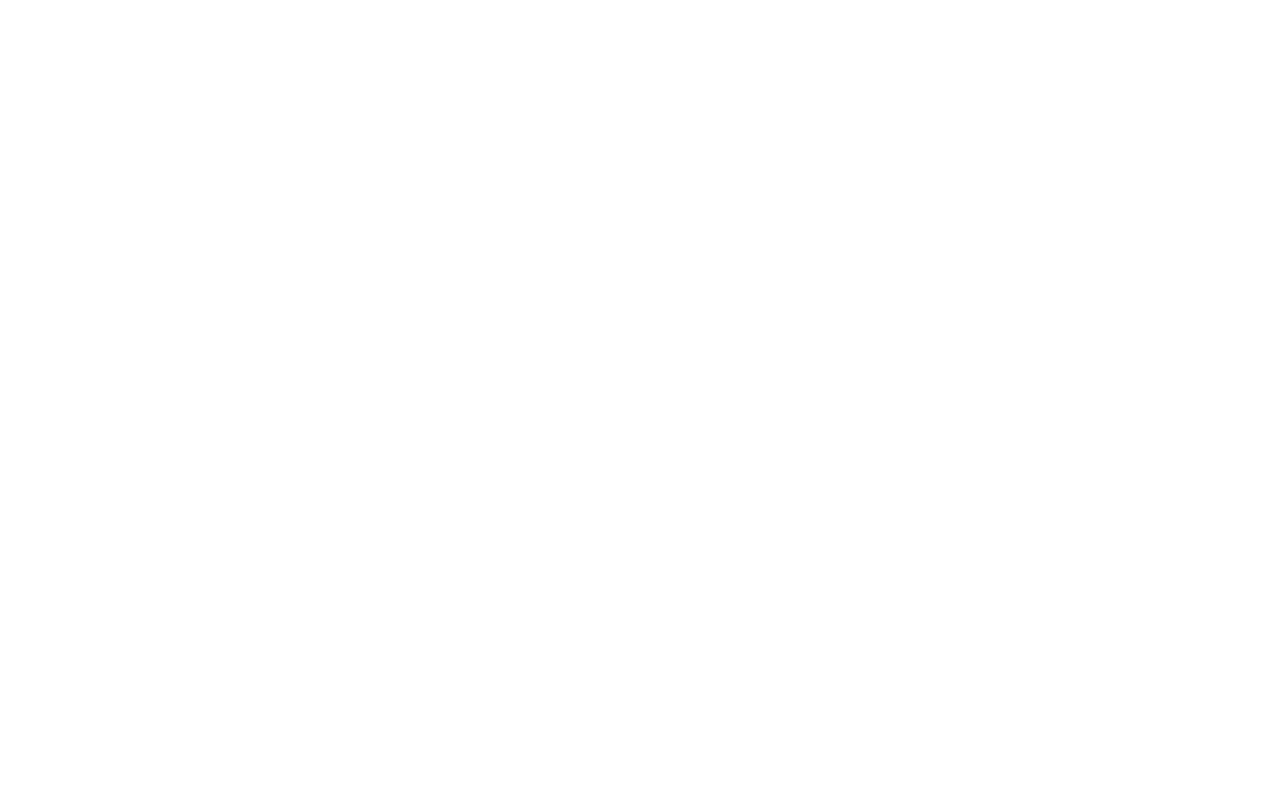
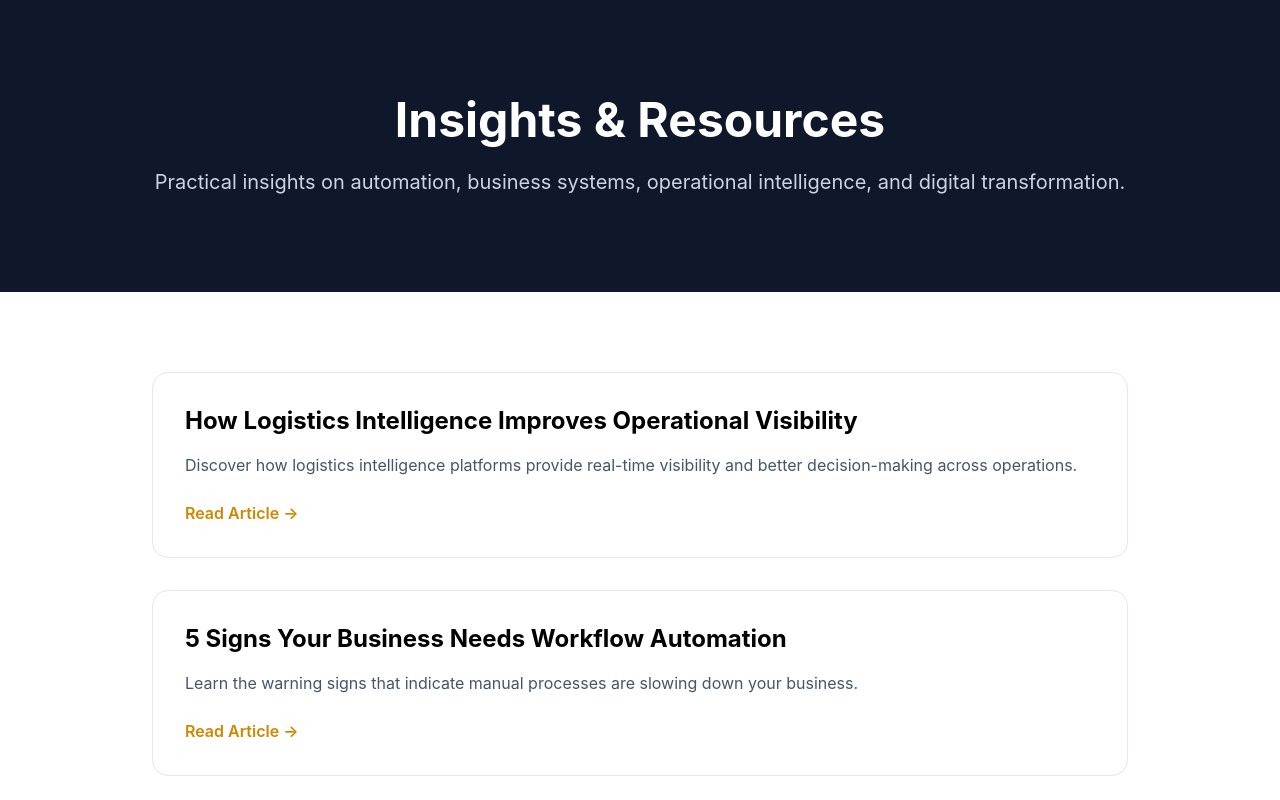
Before and after one commit to olaric8/lemonlogic-website, a React (Vite) app: page /blog in a window 1280 px wide. Before the commit this address had no page. Shown: the top 800 px of the page. Built offline with nearby package versions, Linux system fonts and the light colour scheme.

Commit message:
Publish first LemonLogic blog article

```diff
--- a/src/App.jsx
+++ b/src/App.jsx
@@ -1,33 +1,30 @@
-import Contact from "./Contact";
-import InvoiceAutomation from "./InvoiceAutomation";
 import { BrowserRouter, Routes, Route } from "react-router-dom";
 import Home from "./Home";
+import Contact from "./Contact";
 import GSCA from "./GSCA";
 import LAAutoworks from "./LAAutoworks";
+import InvoiceAutomation from "./InvoiceAutomation";
+import Blog from "./Blog.jsx";
+import BlogPost from "./BlogPost.jsx";
 
 export default function App() {
   return (
     <BrowserRouter>
       <Routes>
         <Route path="/" element={<Home />} />
-<Route
-  path="/contact"
-  element={<Contact />}
-/>
-        <Route
-          path="/portfolio/gsca"
-          element={<GSCA />}
-        />
+        <Route path="/contact" element={<Contact />} />
 
-        <Route
-          path="/portfolio/la-autoworks"
-          element={<LAAutoworks />}
-        />
+        {/* Portfolio Routes */}
+        <Route path="/portfolio/gsca" element={<GSCA />} />
+        <Route path="/portfolio/la-autoworks" element={<LAAutoworks />} />
+        <Route path="/portfolio/invoice-automation" element={<InvoiceAutomation />} />
 
-        <Route
-          path="/portfolio/invoice-automation"
-          element={<InvoiceAutomation />}
-        />
+        {/* Blog Routes */}
+        <Route path="/blog" element={<Blog />} />
+        <Route path="/blog/:slug" element={<BlogPost />} />
+
+        {/* Catch-all route for 404s */}
+        <Route path="*" element={<div>Page Not Found</div>} />
       </Routes>
     </BrowserRouter>
   );
--- /dev/null
+++ b/src/Blog.jsx
@@ -0,0 +1,73 @@
+import { Link } from "react-router-dom";
+
+const posts = [
+  {
+    slug: "logistics-intelligence-operational-visibility",
+    title: "How Logistics Intelligence Improves Operational Visibility",
+    excerpt:
+      "Discover how logistics intelligence platforms provide real-time visibility and better decision-making across operations.",
+  },
+  {
+    slug: "workflow-automation-signs",
+    title: "5 Signs Your Business Needs Workflow Automation",
+    excerpt:
+      "Learn the warning signs that indicate manual processes are slowing down your business.",
+  },
+  {
+    slug: "spreadsheets-business-risk",
+    title: "When Spreadsheets Become a Business Risk",
+    excerpt:
+      "Understand the limitations of spreadsheets and when organizations should move to dedicated business systems.",
+  },
+];
+
+export default function Blog() {
+  return (
+    <div className="min-h-screen bg-white">
+      <section className="bg-slate-900 text-white py-24">
+        <div className="max-w-5xl mx-auto px-6 text-center">
+          <h1 className="text-5xl font-bold">
+            Insights & Resources
+          </h1>
+
+          <p className="mt-6 text-xl text-slate-300">
+            Practical insights on automation, business systems,
+            operational intelligence, and digital transformation.
+          </p>
+        </div>
+      </section>
+
+      <section className="py-20">
+        <div className="max-w-5xl mx-auto px-6">
+
+          <div className="grid gap-8">
+
+            {posts.map((post) => (
+              <article
+                key={post.slug}
+                className="border border-slate-200 rounded-2xl p-8"
+              >
+                <h2 className="text-2xl font-bold">
+                  {post.title}
+                </h2>
+
+                <p className="mt-4 text-slate-600">
+                  {post.excerpt}
+                </p>
+
+                <Link
+                  to={`/blog/${post.slug}`}
+                  className="inline-block mt-6 text-yellow-600 font-semibold"
+                >
+                  Read Article →
+                </Link>
+              </article>
+            ))}
+
+          </div>
+
+        </div>
+      </section>
+    </div>
+  );
+}
--- /dev/null
+++ b/src/BlogPost.jsx
@@ -0,0 +1,58 @@
+import { useParams } from "react-router-dom";
+
+const articles = {
+  "logistics-intelligence-operational-visibility": {
+    title: "How Logistics Intelligence Improves Operational Visibility",
+    content: [
+      { type: "p", text: "In today's business environment, organizations are expected to make faster decisions, deliver better customer experiences, and operate with greater efficiency than ever before." },
+      { type: "p", text: "Yet many companies still struggle with one fundamental challenge: a lack of operational visibility." },
+      { type: "p", text: "When decision-makers cannot clearly see what is happening across their operations, delays increase, costs rise, and opportunities are missed." },
+      { type: "h2", text: "What Is Logistics Intelligence?" },
+      { type: "p", text: "Logistics intelligence refers to the collection, analysis, and visualization of operational and logistics-related data to support better decision-making." },
+      { type: "p", text: "Rather than relying on spreadsheets, manual reports, or fragmented information from multiple systems, logistics intelligence brings critical operational data together into a centralized view." },
+      { type: "h2", text: "The Visibility Challenge" },
+      { type: "p", text: "Many organizations face a common problem. Information exists, but it is scattered across different systems, departments, and reports." },
+      { type: "p", text: "Without operational visibility, organizations often experience delayed decision-making, increased operational costs, inefficient resource allocation, and difficulty identifying performance issues." },
+      { type: "h2", text: "How Logistics Intelligence Creates Visibility" },
+      { type: "p", text: "A logistics intelligence platform transforms raw operational data into meaningful insights." },
+      { type: "p", text: "Instead of asking teams to manually compile information, the platform continuously presents key metrics through dashboards, maps, and reports." },
+      { type: "p", text: "This enables organizations to monitor operations, identify bottlenecks, improve resource allocation, and support strategic planning." },
+      { type: "h2", text: "Final Thoughts" },
+      { type: "p", text: "Operational visibility has become a competitive advantage." },
+      { type: "p", text: "By transforming operational data into actionable insights, organizations can make better decisions, improve efficiency, and position themselves for sustainable growth." },
+      { type: "p", text: "At LemonLogic, we help organizations design intelligent business systems, operational dashboards, and logistics intelligence solutions that provide greater visibility into day-to-day operations." },
+    ],
+  },
+};
+
+export default function BlogPost() {
+  const { slug } = useParams();
+  const article = articles[slug];
+
+  if (!article) {
+    return <div className="p-8 text-center">Article Not Found</div>;
+  }
+
+  return (
+    <section className="container mx-auto px-4 py-12">
+      <h1 className="text-5xl font-bold mb-8">{article.title}</h1>
+
+      <div className="prose prose-lg max-w-none">
+        {article.content.map((block, index) => {
+          if (block.type === "h2") {
+            return (
+              <h2 key={index} className="text-2xl font-bold mt-8 mb-4">
+                {block.text}
+              </h2>
+            );
+          }
+          return (
+            <p key={index} className="mb-4">
+              {block.text}
+            </p>
+          );
+        })}
+      </div>
+    </section>
+  );
+}
--- a/src/Home.jsx
+++ b/src/Home.jsx
@@ -1,3 +1,4 @@
+import { Link } from "react-router-dom";
 import BackToTop from "./components/BackToTop";
 import WhatsAppButton from "./components/WhatsAppButton";
 import Services from "./components/Services";
@@ -21,6 +22,7 @@ export default function Home() {
   <a href="#">Home</a>
   <a href="#services">Services</a>
   <a href="#portfolio">Portfolio</a>
+  <Link to="/blog">Blog</Link>
   <a href="#about">About</a>
   <a href="#contact">Contact</a>
 </div>
--- /dev/null
+++ b/src/src/BlogPost.jsx
@@ -0,0 +1,19 @@
+import { useParams } from "react-router-dom";
+
+export default function BlogPost() {
+  const { slug } = useParams();
+
+  return (
+    <div className="min-h-screen bg-white">
+      <section className="max-w-4xl mx-auto px-6 py-24">
+        <h1 className="text-5xl font-bold mb-8">
+          {slug.replaceAll("-", " ")}
+        </h1>
+
+        <p className="text-lg text-slate-600">
+          Blog content coming soon.
+        </p>
+      </section>
+    </div>
+  );
+}
```
Lines whose indentation alone changed are shown as unchanged.
